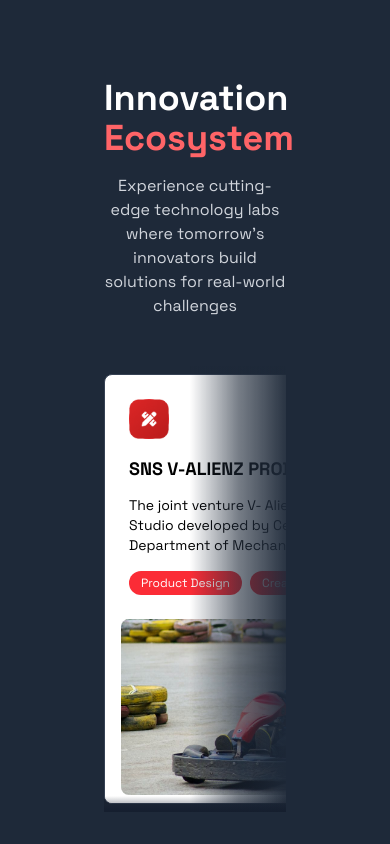
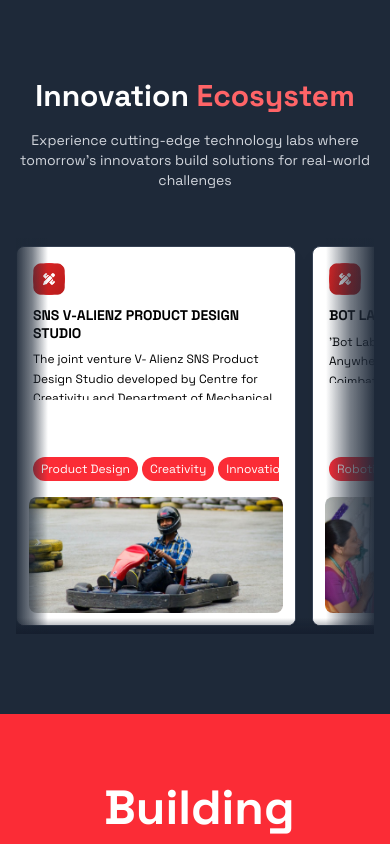
Before and after one commit to ProductFactory-01/agentic_bitrix, a React (Vite) app in the folder frontend/: page / in a window 390 px wide. Shown: the part 6620-7464 px from the top of the page. Built offline with nearby package versions, Linux system fonts and the light colour scheme.

Commit message:
trail push

```diff
--- a/frontend/src/Components/innovation.jsx
+++ b/frontend/src/Components/innovation.jsx
@@ -1,3 +1,142 @@
+// import ARVR from "../assets/arvrlab.jpg";
+// import botlab from "../assets/botlab.jpg";
+// import ibiliquidstudio from "../assets/ibiliquidstudio.jpg";
+// import ihub from "../assets/ihub.jpg";
+// import pistonfactory from "../assets/pistonfactory.jpeg";
+// import productdesign from "../assets/productdesign.jpg";
+// import Innovate from "../assets/Div [w-16]inovate.png"
+
+// const innovationCards = [
+//   {
+//     title: "SNS V-ALIENZ PRODUCT DESIGN STUDIO",
+//     image: productdesign,
+//     description:
+//       "The joint venture V- Alienz SNS Product Design Studio developed by Centre for Creativity and Department of Mechanical Engineering jointly inaugurated a novel initiative “Company on Campus” to foster new product development.",
+//     tags: ["Product Design", "Creativity", "Innovation"],
+//   },
+//   {
+//     title: "BOT LAB",
+//     image: botlab,
+//     description:
+//       "“Bot Lab”, in association Automation Anywhere University established Coimbatore’s first Centre-of-Excellence in the field of Robotics Process Automation (BOT Lab), which provided our students with level 2 training come placement opportunities.",
+//     tags: ["Robotics", "Automation", "RPA"],
+//   },
+//   {
+//     title: "PISTON FACTORY",
+//     image: pistonfactory,
+//     description:
+//       '"Piston Factory", a lounge serves purpose for the students who are involved in real time project works as well as fabricating vehicles for attending various competitions conducted in various parts of the country.',
+//     tags: ["Fabrication", "Vehicles", "Competitions"],
+//   },
+//   {
+//     title: "SNS IBI LIQUID STUDIO",
+//     image: ibiliquidstudio,
+//     description:
+//       "As an outcome of an Ideathon – Hackathon event winning innovative projects are set to display as a prototype and product in our SNS IBI LIQUID STUDIO. It is evolving as a prime space and the budding engineers deem it a privilege if their projects get shortlisted for display.",
+//     tags: ["Hackathon", "Prototyping", "Showcase"],
+//   },
+//   {
+//     title: "I-TECH LABS (AR /VR, AI, DS, AM)",
+//     image: ARVR,
+//     description:
+//       "The ‘iTech Labs’ are an inter-disciplinary research space dedicated for ideating and developing innovative solutions for pressing problems. The iHub team supports incubates with technological access to those who are passionate towards problem solving and commercializing their ideas. The iHub team works incessantly under the five dedicated innovation labs, viz., AR/VR, Internet of Things, Artificial Intelligence, Machine Learning, Robotics and Automation and Additive manufacturing.",
+//     tags: ["AR/VR", "AI/ML", "IoT"],
+//   },
+//   {
+//     title: "SNS-TI INNOVATION LAB",
+//     image: ihub,
+//     description:
+//       "SNS-TI innovation lab is an initiative by Steps Knowledge Services, Coimbatore collaborated with Texas Instruments, Bangalore. It is a Design House catering to design, development, production and transfer of technology for new Products Development and Engineering of Special Purpose Machines (SPM), End of Line Testers, Quality Inspectors and Functional Testers for various industrial verticals.",
+//     tags: ["Product Development", "Engineering", "SPM"],
+//   },
+// ];
+
+// const InnovationEcosystem = () => {
+//   return (
+//     <section className="bg-gray-800 py-20 px-6 relative">
+//       <div className="max-w-full mx-20">
+//         <div className="text-center mb-12">
+//           <h2 className="text-white text-4xl font-bold mb-4">
+//             Innovation <span className="text-red-400">Ecosystem</span>
+//           </h2>
+//           <p className="text-gray-300 max-w-3xl mx-auto">
+//             Experience cutting-edge technology labs where tomorrow's innovators
+//             build solutions for real-world challenges
+//           </p>
+//         </div>
+
+//         {/* Scrollable cards and fixed gradients */}
+//         <div className="relative py-2">
+//           <div className="overflow-x-auto scrollbar-hide">
+//             <div className="flex gap-8 min-w-[900px] pr-16">
+//               {innovationCards.map((card, idx) => (
+//                 <div
+//                   key={idx}
+//                   className="bg-white rounded-lg overflow-hidden hover:transform hover:scale-105 transition-all duration-300 min-w-[370px] max-w-sm flex-shrink-0 shadow-lg flex flex-col justify-between h-[430px] scroll-snap-align-start border border-gray-700"
+//                 >
+//                   <div className="p-6 flex flex-col flex-1">
+//                     <div className=" mb-4">
+//                       <div className="bg-red-500 rounded-full w-10 h-10 flex items-center justify-center">
+//                         <img src={Innovate} alt="" className="w-full h-full" />
+//                       </div>
+//                     </div>
+//                     <h3 className=" text-lg font-bold mb-3">
+//                       {card.title}
+//                     </h3>
+//                     <div
+//                       className="relative flex-1 mb-4 overflow-y-auto hide-vertical-scrollbar"
+//                       style={{ maxHeight: "60px" }}
+//                     >
+//                       <p className="text-sm">
+//                         {card.description}
+//                       </p>
+//                     </div>
+//                     <div className="flex gap-2 mt-auto overflow-x-auto hide-vertical-scrollbar whitespace-nowrap">
+//                       {card.tags.map((tag, i) => (
+//                         <span
+//                           key={i}
+//                           className="bg-red-500 text-white px-3 py-1 rounded-full text-xs whitespace-nowrap"
+//                         >
+//                           {tag}
+//                         </span>
+//                       ))}
+//                     </div>
+//                   </div>
+//                   <div className="h-48 bg-white p-4 pt-0 flex items-center justify-center">
+//                     <img
+//                       src={card.image}
+//                       alt={card.title}
+//                       className="w-full h-full object-cover rounded-lg"
+//                     />
+//                   </div>
+//                 </div>
+//               ))}
+//             </div>
+//           </div>
+
+//           {/* Fixed right-side gradient */}
+//           <div className="pointer-events-none absolute top-0 right-0 h-full w-24 bg-gradient-to-l from-gray-800/95 via-gray-800/60 to-transparent z-10" />
+
+//           {/* Optional: Bottom shadow */}
+//           <div className="pointer-events-none absolute bottom-0 left-0 w-full h-4 bg-gradient-to-t from-gray-900/60 to-transparent z-10" />
+//         </div>
+//       </div>
+
+//       {/* Hide scrollbars globally */}
+//       <style>{`
+//         .scrollbar-hide::-webkit-scrollbar { display: none; }
+//         .scrollbar-hide { -ms-overflow-style: none; scrollbar-width: none; }
+//         .hide-vertical-scrollbar::-webkit-scrollbar { display: none; }
+//         .hide-vertical-scrollbar { -ms-overflow-style: none; scrollbar-width: none; }
+//       `}</style>
+//     </section>
+//   );
+// };
+
+// export default InnovationEcosystem;
+
+
+
 import ARVR from "../assets/arvrlab.jpg";
 import botlab from "../assets/botlab.jpg";
 import ibiliquidstudio from "../assets/ibiliquidstudio.jpg";
@@ -11,21 +150,21 @@
     title: "SNS V-ALIENZ PRODUCT DESIGN STUDIO",
     image: productdesign,
     description:
-      "The joint venture V- Alienz SNS Product Design Studio developed by Centre for Creativity and Department of Mechanical Engineering jointly inaugurated a novel initiative “Company on Campus” to foster new product development.",
+      "The joint venture V- Alienz SNS Product Design Studio developed by Centre for Creativity and Department of Mechanical Engineering jointly inaugurated a novel initiative 'Company on Campus' to foster new product development.",
     tags: ["Product Design", "Creativity", "Innovation"],
   },
   {
     title: "BOT LAB",
     image: botlab,
     description:
-      "“Bot Lab”, in association Automation Anywhere University established Coimbatore’s first Centre-of-Excellence in the field of Robotics Process Automation (BOT Lab), which provided our students with level 2 training come placement opportunities.",
+      "'Bot Lab', in association Automation Anywhere University established Coimbatore's first Centre-of-Excellence in the field of Robotics Process Automation (BOT Lab), which provided our students with level 2 training come placement opportunities.",
     tags: ["Robotics", "Automation", "RPA"],
   },
   {
     title: "PISTON FACTORY",
     image: pistonfactory,
     description:
-      '"Piston Factory", a lounge serves purpose for the students who are involved in real time project works as well as fabricating vehicles for attending various competitions conducted in various parts of the country.',
+      "'Piston Factory', a lounge serves purpose for the students who are involved in real time project works as well as fabricating vehicles for attending various competitions conducted in various parts of the country.",
     tags: ["Fabrication", "Vehicles", "Competitions"],
   },
   {
@@ -39,7 +178,7 @@
     title: "I-TECH LABS (AR /VR, AI, DS, AM)",
     image: ARVR,
     description:
-      "The ‘iTech Labs’ are an inter-disciplinary research space dedicated for ideating and developing innovative solutions for pressing problems. The iHub team supports incubates with technological access to those who are passionate towards problem solving and commercializing their ideas. The iHub team works incessantly under the five dedicated innovation labs, viz., AR/VR, Internet of Things, Artificial Intelligence, Machine Learning, Robotics and Automation and Additive manufacturing.",
+      "The 'iTech Labs' are an inter-disciplinary research space dedicated for ideating and developing innovative solutions for pressing problems. The iHub team supports incubates with technological access to those who are passionate towards problem solving and commercializing their ideas. The iHub team works incessantly under the five dedicated innovation labs, viz., AR/VR, Internet of Things, Artificial Intelligence, Machine Learning, Robotics and Automation and Additive manufacturing.",
     tags: ["AR/VR", "AI/ML", "IoT"],
   },
   {
@@ -53,13 +192,13 @@
 
 const InnovationEcosystem = () => {
   return (
-    <section className="bg-gray-800 py-20 px-6 relative">
-      <div className="max-w-full mx-20">
+    <section className="bg-gray-800 py-20 px-4 sm:px-6 lg:px-20 relative">
+      <div className="max-w-full mx-auto lg:mx-20">
         <div className="text-center mb-12">
-          <h2 className="text-white text-4xl font-bold mb-4">
+          <h2 className="text-white text-3xl sm:text-4xl font-bold mb-4">
             Innovation <span className="text-red-400">Ecosystem</span>
           </h2>
-          <p className="text-gray-300 max-w-3xl mx-auto">
+          <p className="text-gray-300 max-w-3xl mx-auto text-sm sm:text-base">
             Experience cutting-edge technology labs where tomorrow's innovators
             build solutions for real-world challenges
           </p>
@@ -68,43 +207,47 @@
         {/* Scrollable cards and fixed gradients */}
         <div className="relative py-2">
           <div className="overflow-x-auto scrollbar-hide">
-            <div className="flex gap-8 min-w-[900px] pr-16">
+            <div className="flex gap-4 sm:gap-6 lg:gap-8 min-w-max pr-8 sm:pr-12 lg:pr-16">
               {innovationCards.map((card, idx) => (
                 <div
                   key={idx}
-                  className="bg-white rounded-lg overflow-hidden hover:transform hover:scale-105 transition-all duration-300 min-w-[370px] max-w-sm flex-shrink-0 shadow-lg flex flex-col justify-between h-[430px] scroll-snap-align-start border border-gray-700"
+                  className="bg-white rounded-lg overflow-hidden hover:transform hover:scale-105 transition-all duration-300
+                    w-[280px] sm:w-[320px] lg:min-w-[370px] lg:max-w-sm
+                    flex-shrink-0 shadow-lg flex flex-col justify-between
+                    h-[380px] sm:h-[410px] lg:h-[430px]
+                    scroll-snap-align-start border border-gray-700"
                 >
-                  <div className="p-6 flex flex-col flex-1">
-                    <div className=" mb-4">
-                      <div className="bg-red-500 rounded-full w-10 h-10 flex items-center justify-center">
-                        <img src={Innovate} alt="" className="w-full h-full" />
+                  <div className="p-4 sm:p-5 lg:p-6 flex flex-col flex-1">
+                    <div className="mb-3 sm:mb-4">
+                      <div className="bg-red-500 rounded-full w-8 h-8 sm:w-9 sm:h-9 lg:w-10 lg:h-10 flex items-center justify-center">
+                        <img src={Innovate || "/placeholder.svg"} alt="" className="w-full h-full" />
                       </div>
                     </div>
-                    <h3 className=" text-lg font-bold mb-3">
+                    <h3 className="text-sm sm:text-base lg:text-lg font-bold mb-2 sm:mb-3 leading-tight">
                       {card.title}
                     </h3>
                     <div
-                      className="relative flex-1 mb-4 overflow-y-auto hide-vertical-scrollbar"
-                      style={{ maxHeight: "60px" }}
+                      className="relative flex-1 mb-3 sm:mb-4 overflow-y-auto hide-vertical-scrollbar"
+                      style={{ maxHeight: "50px" }}
                     >
-                      <p className="text-sm">
+                      <p className="text-xs sm:text-sm leading-relaxed">
                         {card.description}
                       </p>
                     </div>
-                    <div className="flex gap-2 mt-auto overflow-x-auto hide-vertical-scrollbar whitespace-nowrap">
+                    <div className="flex gap-1 sm:gap-2 mt-auto overflow-x-auto hide-vertical-scrollbar">
                       {card.tags.map((tag, i) => (
                         <span
                           key={i}
-                          className="bg-red-500 text-white px-3 py-1 rounded-full text-xs whitespace-nowrap"
+                          className="bg-red-500 text-white px-2 sm:px-3 py-1 rounded-full text-xs whitespace-nowrap flex-shrink-0"
                         >
                           {tag}
                         </span>
                       ))}
                     </div>
                   </div>
-                  <div className="h-48 bg-white p-4 pt-0 flex items-center justify-center">
+                  <div className="h-32 sm:h-40 lg:h-48 bg-white p-3 sm:p-4 pt-0 flex items-center justify-center">
                     <img
-                      src={card.image}
+                      src={card.image || "/placeholder.svg"}
                       alt={card.title}
                       className="w-full h-full object-cover rounded-lg"
                     />
@@ -114,20 +257,39 @@
             </div>
           </div>
 
-          {/* Fixed right-side gradient */}
-          <div className="pointer-events-none absolute top-0 right-0 h-full w-24 bg-gradient-to-l from-gray-800/95 via-gray-800/60 to-transparent z-10" />
+          {/* Responsive gradients */}
+          {/* Right gradient */}
+          <div className="pointer-events-none absolute top-0 right-0 h-full w-12 sm:w-16 lg:w-24 bg-gradient-to-l from-gray-800/95 via-gray-800/60 to-transparent z-10" />
 
-          {/* Optional: Bottom shadow */}
+          {/* Left gradient for mobile */}
+          <div className="block lg:hidden pointer-events-none absolute top-0 left-0 h-full w-8 sm:w-12 bg-gradient-to-r from-gray-800/95 via-gray-800/60 to-transparent z-10" />
+
+          {/* Bottom shadow */}
           <div className="pointer-events-none absolute bottom-0 left-0 w-full h-4 bg-gradient-to-t from-gray-900/60 to-transparent z-10" />
         </div>
       </div>
 
-      {/* Hide scrollbars globally */}
+      {/* Hide scrollbars globally with mobile optimization */}
       <style>{`
         .scrollbar-hide::-webkit-scrollbar { display: none; }
-        .scrollbar-hide { -ms-overflow-style: none; scrollbar-width: none; }
+        .scrollbar-hide {
+          -ms-overflow-style: none;
+          scrollbar-width: none;
+          scroll-behavior: smooth;
+        }
         .hide-vertical-scrollbar::-webkit-scrollbar { display: none; }
-        .hide-vertical-scrollbar { -ms-overflow-style: none; scrollbar-width: none; }
+        .hide-vertical-scrollbar {
+          -ms-overflow-style: none;
+          scrollbar-width: none;
+        }
+
+        /* Mobile touch scrolling optimization */
+        @media (max-width: 1023px) {
+          .overflow-x-auto {
+            -webkit-overflow-scrolling: touch;
+            scroll-snap-type: x mandatory;
+          }
+        }
       `}</style>
     </section>
   );
```
